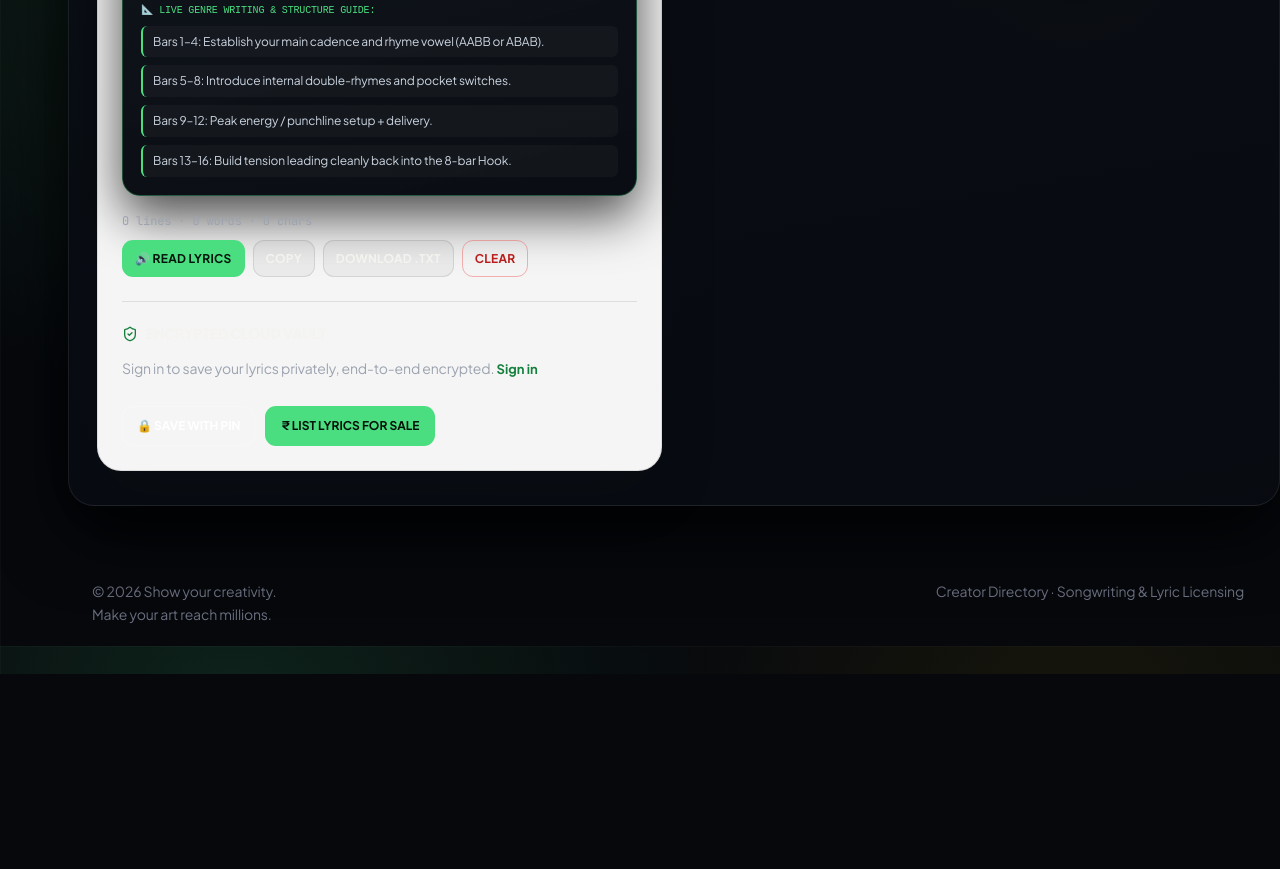
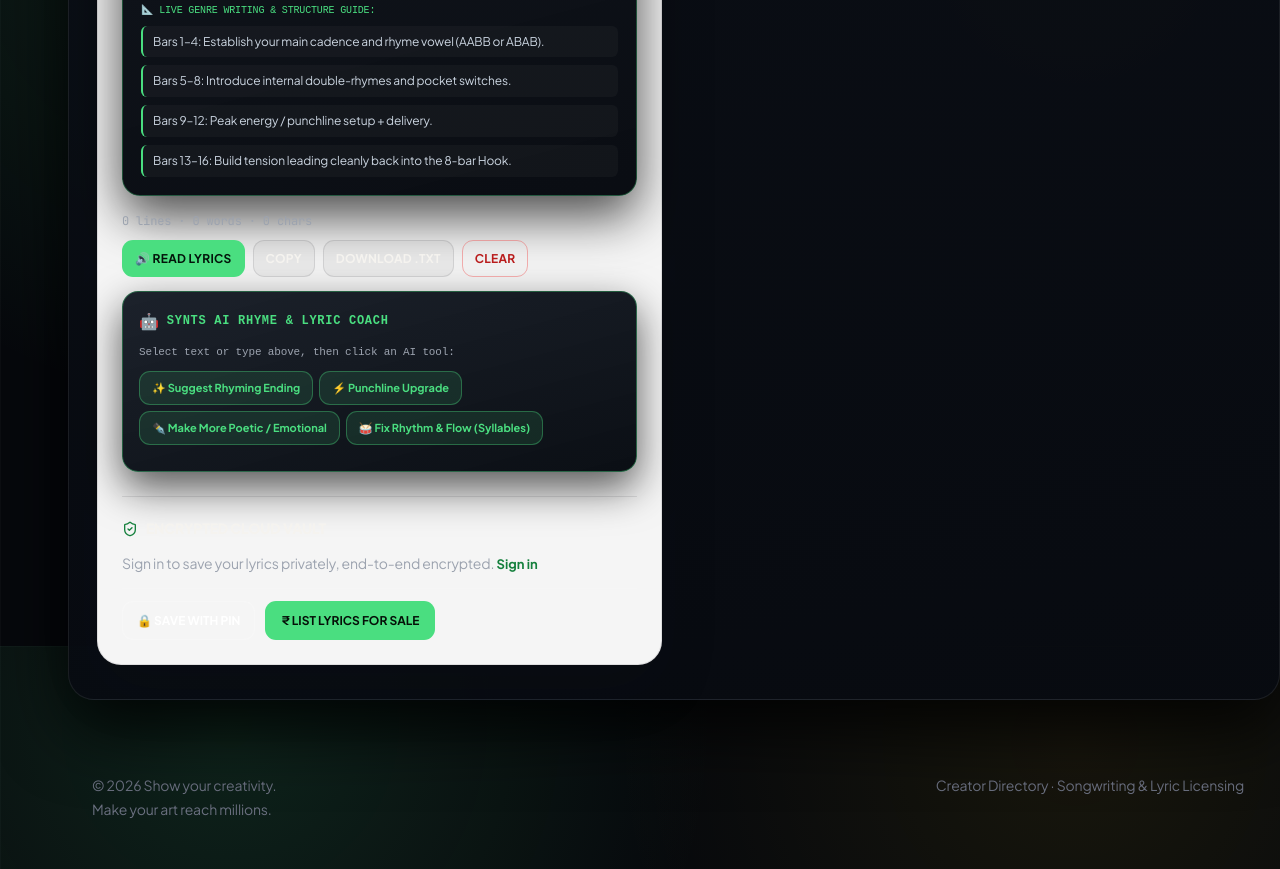
Before and after one commit to syntsworld/synts-world, a plain HTML site: page index.html in a window 1280 px wide. Shown: the part 2554-3423 px from the top of the page. Before the commit the page ends 3228 px from the top, so only its background shows below. Drawn offline with nearby package versions, Linux system fonts and the light colour scheme; no server answers.

Commit message:
Add AI lyric assistant script to index.html

```diff
--- a/index.html
+++ b/index.html
@@ -27,6 +27,7 @@
   <script src="js/file-structure.js" defer></script>
   <script src="js/account-hub.js" defer></script>
   <script src="js/writing-assistant.js" defer></script>
+  <script src="js/ai-lyric-assistant.js" defer></script>
 <link rel="preconnect" href="https://fonts.googleapis.com">
 <link rel="preconnect" href="https://fonts.gstatic.com" crossorigin>
 <link href="https://fonts.googleapis.com/css2?family=Outfit:wght@300;400;500;600;700;800;900&family=JetBrains+Mono:wght@400;600;700&display=swap" rel="stylesheet">
```
